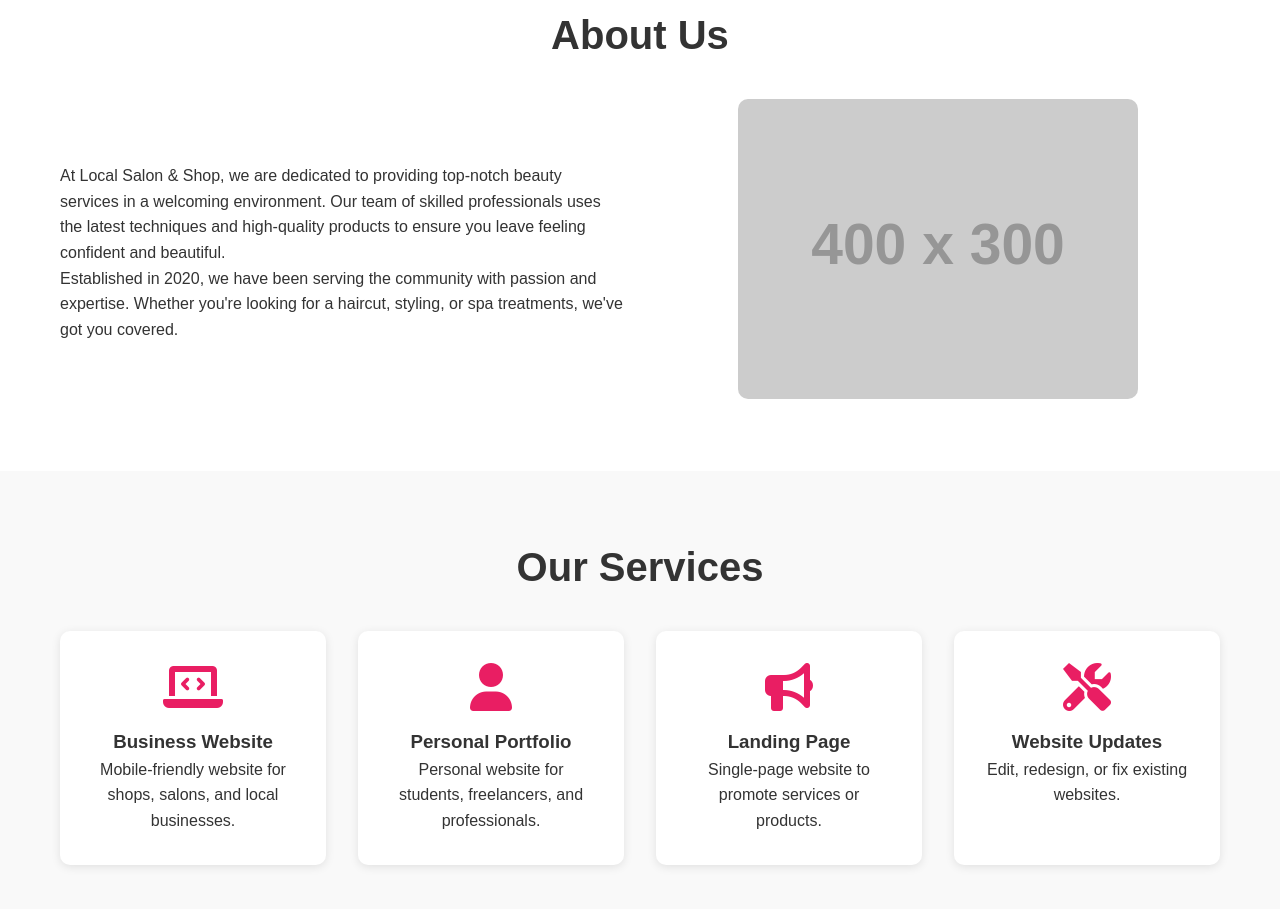
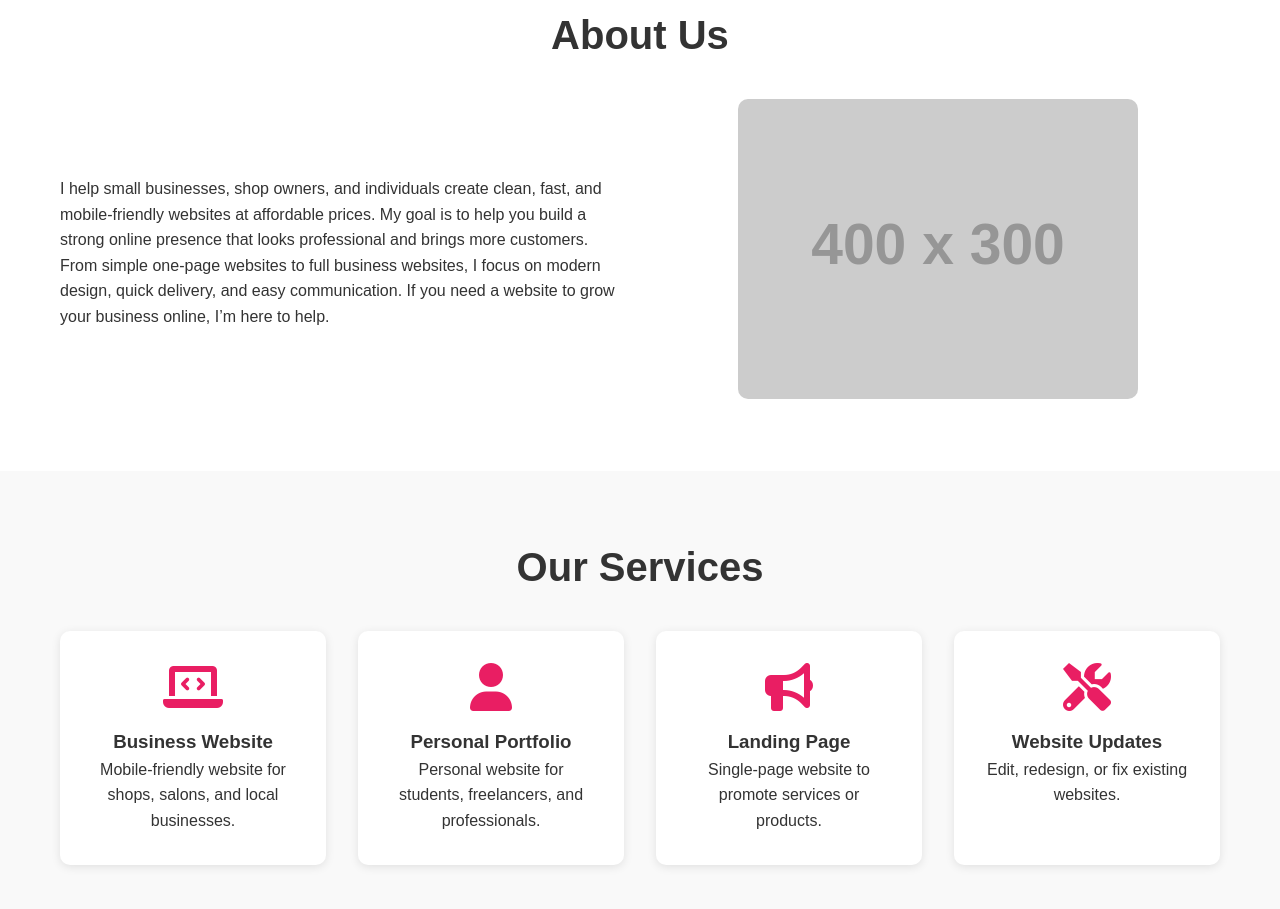
Before and after one commit to sonu8651k/client-website, a plain HTML site: page index.html in a window 1280 px wide. Shown: the part 931-1840 px from the top of the page. Drawn offline with Linux system fonts and the light colour scheme; placeholder pictures from the web are drawn by us.

Commit message:
Update index.html

```diff
--- a/index.html
+++ b/index.html
@@ -305,8 +305,15 @@
             <h2>About Us</h2>
             <div class="about-content">
                 <div class="about-text">
-                    <p>At Local Salon & Shop, we are dedicated to providing top-notch beauty services in a welcoming environment. Our team of skilled professionals uses the latest techniques and high-quality products to ensure you leave feeling confident and beautiful.</p>
-                    <p>Established in 2020, we have been serving the community with passion and expertise. Whether you're looking for a haircut, styling, or spa treatments, we've got you covered.</p>
+                    <p>
+I help small businesses, shop owners, and individuals create clean, fast, and mobile-friendly websites at affordable prices.
+My goal is to help you build a strong online presence that looks professional and brings more customers.
+</p>
+
+<p>
+From simple one-page websites to full business websites, I focus on modern design, quick delivery, and easy communication.
+If you need a website to grow your business online, I’m here to help.
+</p>
                 </div>
                 <div class="about-img">
                     <img src="https://via.placeholder.com/400x300?text=About+Us" alt="About Us">
```
